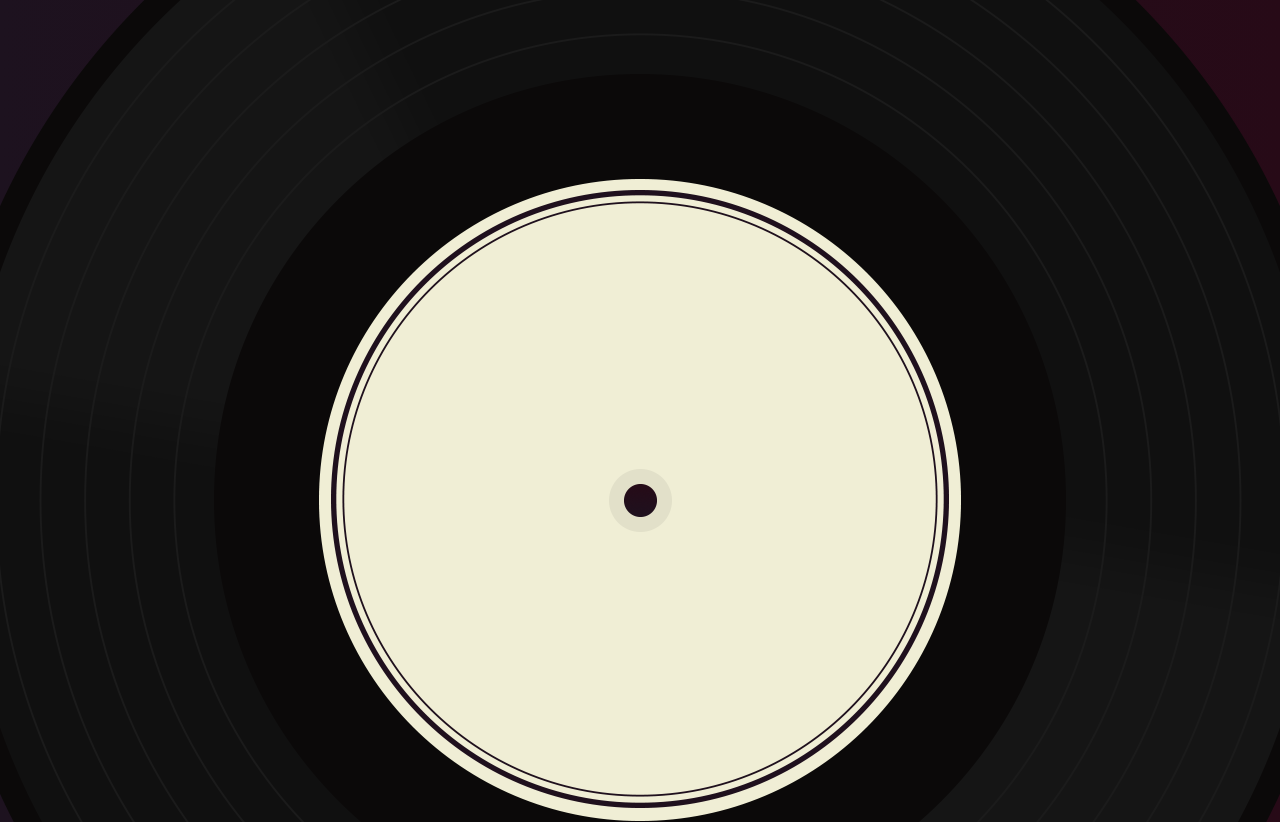
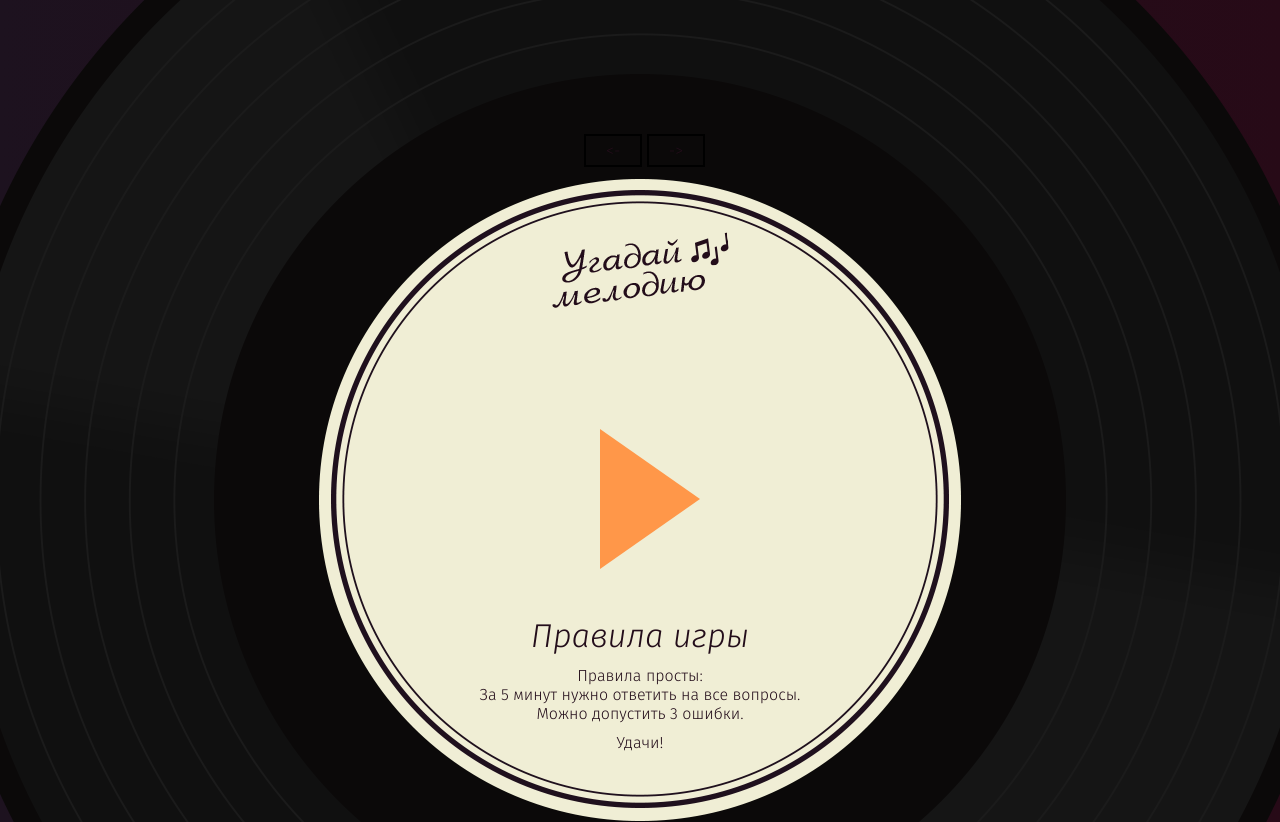
Before and after one commit to DashRUSH/915617-guess-melody, a website: page index.html in a window 1280 px wide. Shown: the top 822 px of the page. Drawn offline with nearby package versions, Linux system fonts and the light colour scheme; files that its build step writes are made by us from their sources.

Commit message:
#1#3 Добавляет экраны игры и функции обработки их переключения

```diff
--- a/index.html
+++ b/index.html
@@ -244,5 +244,7 @@
   </section>
 </template>
 
+  <script src="/js/main.js"></script>
+
 </body>
 </html>
--- a/js/main.js
+++ b/js/main.js
@@ -0,0 +1,88 @@
+'use strict';
+
+(() => {
+  const templates = document.querySelectorAll(`template`);
+  const screenWrapper = document.querySelector(`section.main`);
+  const keyCodes = {
+    ARROW_LEFT: 37,
+    ARROW_RIGHT: 39
+  };
+  const appWrapper = document.querySelector(`.app`);
+  const arrow = document.createElement(`div`);
+  arrow.classList.add(`arrows__wrap`);
+  arrow.innerHTML = `<style>
+      .arrows__wrap {
+        position: absolute;
+        top: 135px;
+        left: 50%;
+        margin-left: -56px;
+      }
+      .arrows__btn {
+        background: none;
+        border: 2px solid black;
+        padding: 5px 20px;
+      }
+    </style>
+    <button class="arrows__btn j-arrow-left"><-</button>
+    <button class="arrows__btn j-arrow-right">-></button>`;
+  appWrapper.appendChild(arrow);
+
+  const SCREEN_WELCOME = `welcome`;
+  const SCREEN_GENRE = `game-genre`;
+  const SCREEN_ARTIST = `game-artist`;
+  const SCREEN_SUCCESS = `result-success`;
+  const SCREEN_FAIL_TIME = `fail-time`;
+  const SCREEN_FAIL_TRIES = `fail-tries`;
+  const SCREEN_CONFIRM = `modal-confirm`;
+  const SCREEN_ERROR = `modal-error`;
+
+  const screenQueue = [
+    SCREEN_WELCOME,
+    SCREEN_GENRE,
+    SCREEN_ARTIST,
+    SCREEN_SUCCESS,
+    SCREEN_FAIL_TIME,
+    SCREEN_FAIL_TRIES,
+    SCREEN_CONFIRM,
+    SCREEN_ERROR
+  ];
+
+  const showScreen = (activeScreen = 0) => {
+    for (let i = 0; i < screenQueue.length; i++) {
+      if (templates[i].id === screenQueue[activeScreen]) {
+        screenWrapper.innerHTML = ``;
+        const content = document.importNode(templates[i].content, true);
+        screenWrapper.appendChild(content);
+      }
+    }
+    return activeScreen;
+  };
+
+  const changeScreenByKey = (event) => {
+    if (event.keyCode === keyCodes.ARROW_LEFT && currentScreen > 0) {
+      currentScreen = showScreen(--currentScreen);
+    }
+    if (event.keyCode === keyCodes.ARROW_RIGHT && currentScreen < screenQueue.length - 1) {
+      currentScreen = showScreen(++currentScreen);
+    }
+  };
+
+  const changeScreenByArrow = () => {
+    const arrowLeft = document.querySelector(`.j-arrow-left`);
+    const arrowRight = document.querySelector(`.j-arrow-right`);
+    arrowLeft.addEventListener(`click`, () => {
+      if (currentScreen > 0) {
+        currentScreen = showScreen(--currentScreen);
+      }
+    });
+    arrowRight.addEventListener(`click`, () => {
+      if (currentScreen < screenQueue.length - 1) {
+        currentScreen = showScreen(++currentScreen);
+      }
+    });
+  };
+
+  let currentScreen = showScreen();
+  document.addEventListener(`keydown`, changeScreenByKey);
+  changeScreenByArrow();
+})();
```
Also changed, not shown: 1 other file.
